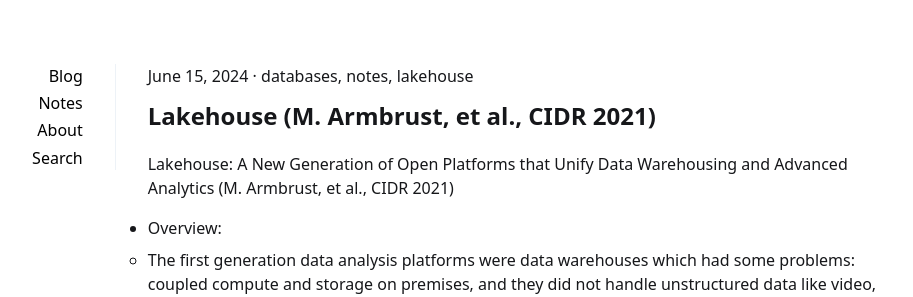
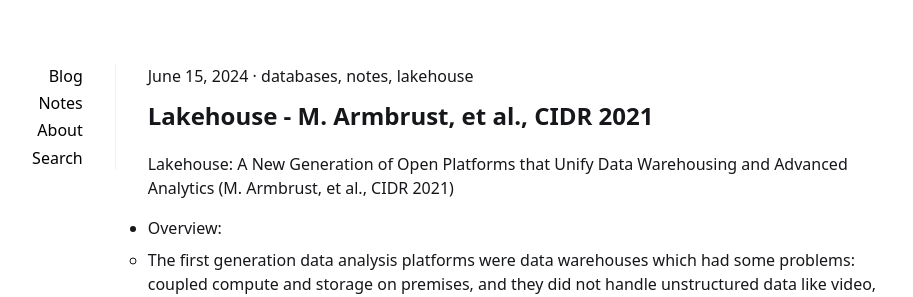
Before and after one commit to rotovap/rotovap.github.io, a Jekyll site: the page built from _notes/2024-06-15-lakehouse-cidr2021.md, in a window 1280 px wide. Shown: the top 297 px of the page, without its empty margins (205-1118 px from the left). Built offline with Jekyll 4.4.1, drawn with Linux system fonts in a browser that asks for light colours.

```diff
--- a/_notes/2024-06-15-lakehouse-cidr2021.md
+++ b/_notes/2024-06-15-lakehouse-cidr2021.md
@@ -1,6 +1,6 @@
 ---
 layout: post
-title: Lakehouse (M. Armbrust, et al., CIDR 2021)
+title: Lakehouse - M. Armbrust, et al., CIDR 2021
 description: ""
 summary: ""
 tags: [databases, notes, lakehouse]
```
